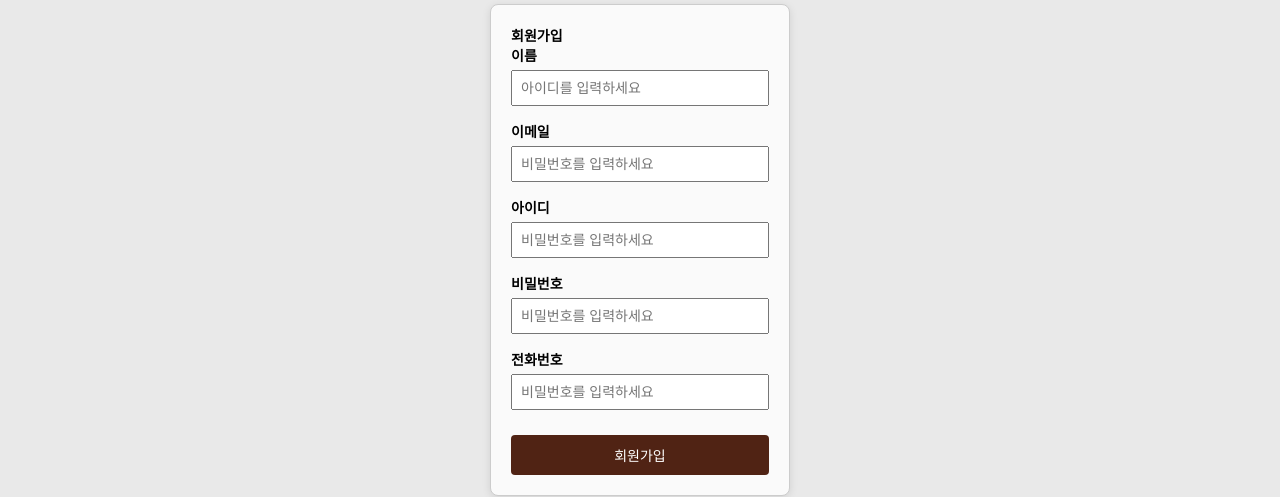
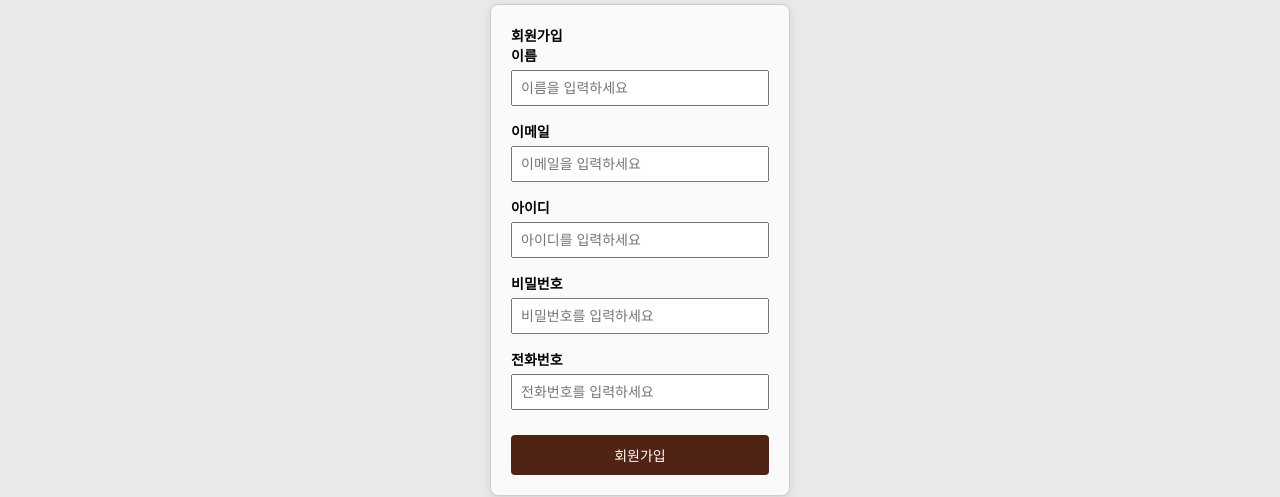
Before and after one commit to BearCat0812/Yeogigallae, a React (Vite) app in the folder Front/: page /regist in a window 1280 px wide. Shown: the part 176-673 px from the top of the page. Built offline with nearby package versions, Linux system fonts and the light colour scheme; a web font is replaced by a local one.

Commit message:
25.05.28
by BC

```diff
--- a/Front/src/components/Regist.jsx
+++ b/Front/src/components/Regist.jsx
@@ -8,15 +8,15 @@ const Regist = () => {
       <form className="regist-form">
         <div className="form-group">
           <label htmlFor="username">이름</label>
-          <input type="text" id="username" placeholder="아이디를 입력하세요" />
+          <input type="text" id="username" placeholder="이름을 입력하세요" />
         </div>
         <div className="form-group">
           <label htmlFor="password">이메일</label>
-          <input type="password" id="password" placeholder="비밀번호를 입력하세요" />
+          <input type="password" id="password" placeholder="이메일을 입력하세요" />
         </div>
         <div className="form-group">
           <label htmlFor="password">아이디</label>
-          <input type="password" id="password" placeholder="비밀번호를 입력하세요" />
+          <input type="password" id="password" placeholder="아이디를 입력하세요" />
         </div>
         <div className="form-group">
           <label htmlFor="password">비밀번호</label>
@@ -24,7 +24,7 @@ const Regist = () => {
         </div>
         <div className="form-group">
           <label htmlFor="password">전화번호</label>
-          <input type="password" id="password" placeholder="비밀번호를 입력하세요" />
+          <input type="password" id="password" placeholder="전화번호를 입력하세요" />
         </div>
         <button type="submit" className="login-button" >회원가입</button>
       </form>
```
